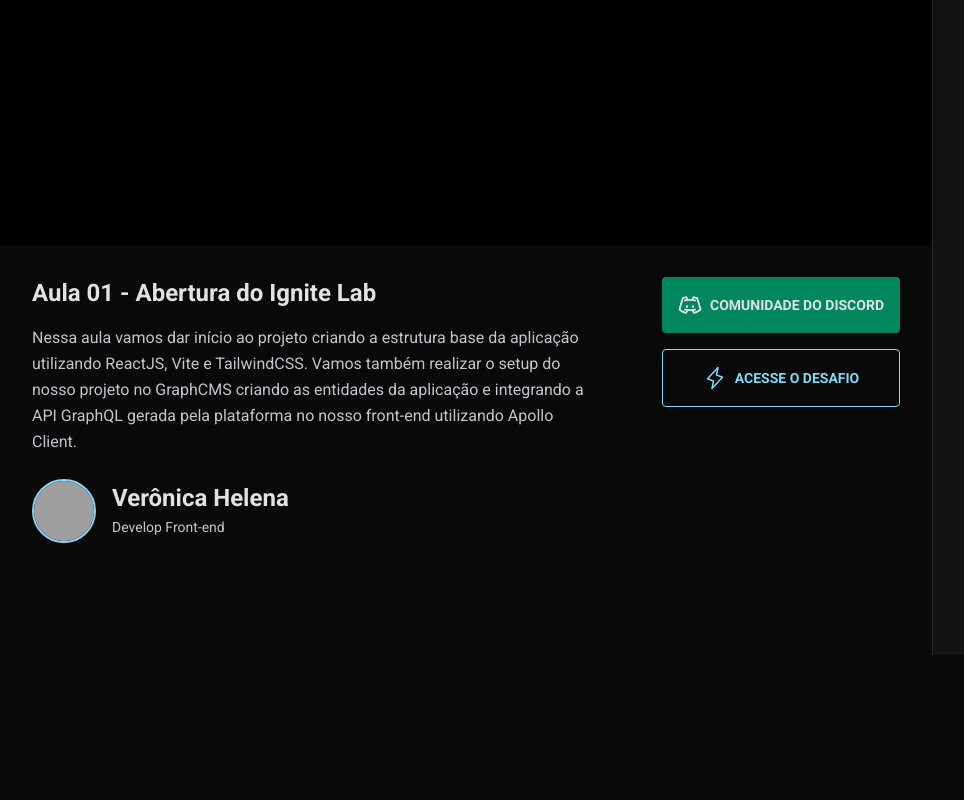
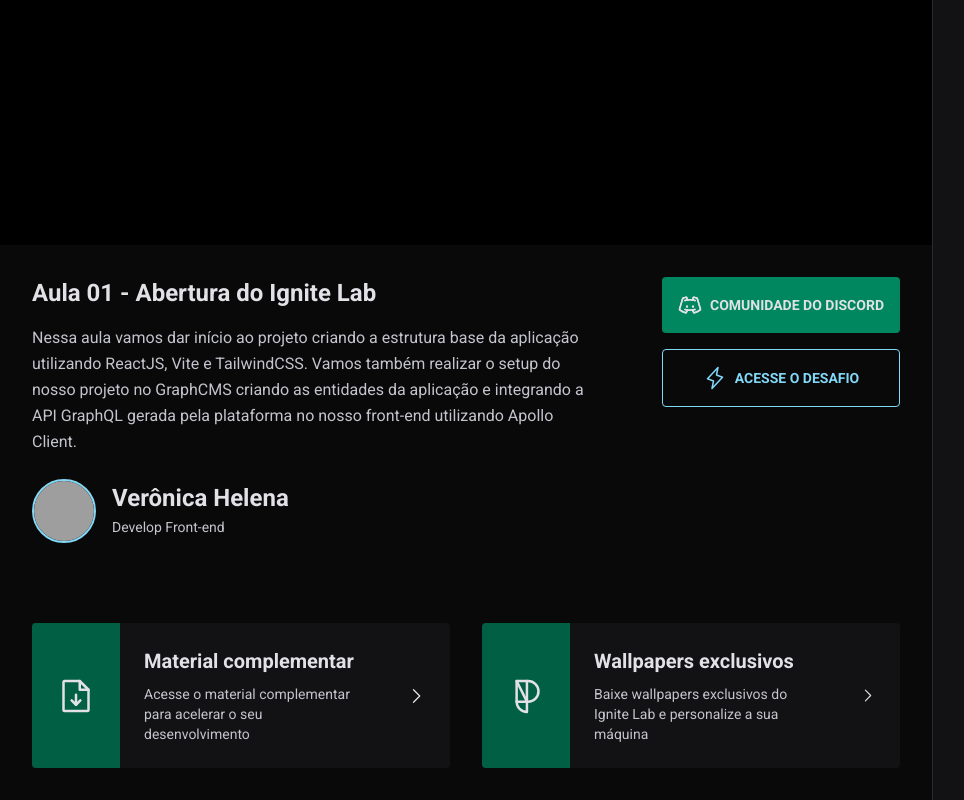
Before and after one commit to desenvolveronica/event-plataform, a React (Vite) app: page / in a window 1280 px wide. Shown: the part 310-1110 px from the top of the page, without its empty margins (0-964 px from the left). Before the commit the page ends 965 px from the top, so only its background shows below. Built offline with nearby package versions, Linux system fonts and the light colour scheme; no server answers; grey boxes are pictures that could not be loaded.

Commit message:
Instalação vimejs

```diff
--- a/package.json
+++ b/package.json
@@ -9,6 +9,8 @@
   },
   "dependencies": {
     "@apollo/client": "^3.6.8",
+    "@vime/core": "^5.3.1",
+    "@vime/react": "^5.3.1",
     "date-fns": "^2.28.0",
     "graphql": "^16.5.0",
     "phosphor-react": "^1.4.1",
--- a/src/components/Video.tsx
+++ b/src/components/Video.tsx
@@ -1,10 +1,13 @@
-import { DiscordLogo, Lightning } from "phosphor-react";
+import { CaretRight, DiscordLogo, FileArrowDown, Lightning, PhosphorLogo } from "phosphor-react";
 
 export function Video(){
     return(
        <div className="flex-1 ">
          <div className="bg-black flex justify-center">
-            <div className='h-full w-full max-w-[1100px] max-h-[60vh] aspect-video'>video</div>
+            <div className='h-full w-full max-w-[1100px] max-h-[60vh] aspect-video'>
+
+
+            </div>
          </div>
 
          <div className="p-8 max-w-[1100px] mx-auto">
@@ -48,8 +51,40 @@
                 </div>
             </div>
             <div className="gap-8 mt-20 grid grid-cols-2">
-                <a href=""></a>
-                <a href=""></a>
+                <a href="" className="bg-gray-700 rounded overflow-hidden flex
+                items-stretch gap-6 hover:bg-gray-600 transition-colors">
+                    <div className="bg-green-700 h-full p-6 flex items-center">
+                        <FileArrowDown size={40}/>
+                    </div>
+                    <div className="py-6 leading-relaxed">
+                        <strong className="text-xl">Material complementar</strong>
+                        <p className="text-sm text-gray-200 mt-2">
+                            Acesse o material complementar para acelerar o seu desenvolvimento</p>
+                    </div>
+                    <div className="h-full p-6 flex items-center">
+                        <CaretRight
+                        size={20}/>
+                    </div>
+
+                </a>
+
+
+                <a href="" className="bg-gray-700 rounded overflow-hidden flex
+                items-stretch gap-6 hover:bg-gray-600 transition-colors">
+                    <div className="bg-green-700 h-full p-6 flex items-center">
+                        <PhosphorLogo size={40}/>
+                    </div>
+                    <div className="py-6 leading-relaxed">
+                        <strong className="text-xl">Wallpapers exclusivos</strong>
+                        <p   className="text-sm text-gray-200 mt-2 ">
+                        Baixe wallpapers exclusivos do Ignite Lab e personalize a sua máquina</p>
+                    </div>
+                    <div className="h-full p-6 flex items-center">
+                        <CaretRight
+                        size={17}/>
+                    </div>
+
+                </a>
             </div>
          </div>
         </div>
```
Also changed, not shown: 1 other file (tests, documents, lock files or other folders).
